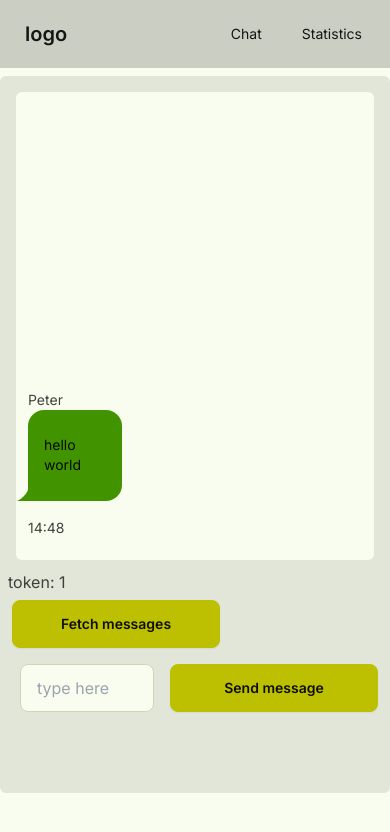
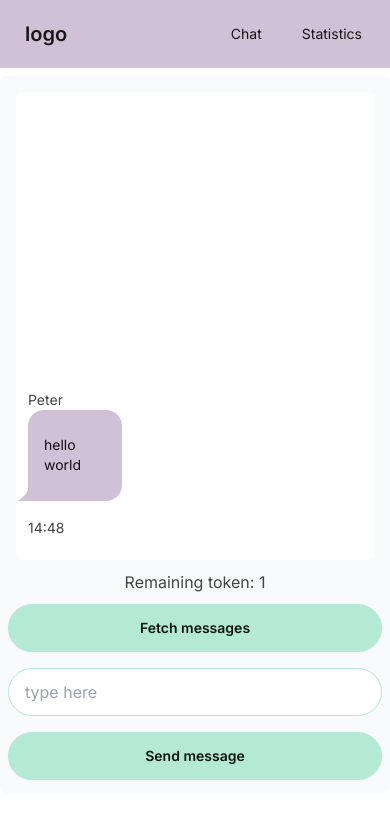
Before and after one commit to Infinite-Loopers2024/slow-chat-final, a Next.js app: page /chat in a window 390 px wide. Shown: the top 832 px of the page. Built offline with nearby package versions, Linux system fonts and the light colour scheme.

Commit message:
change theme and mobile format
Co-authored-by: Mårten Söderlind <marten.soderlind@appliedtechnology.se>
Co-authored-by: Love <love.bellinder@gmail.com>
Co-authored-by: Ali <ali.mohseni05@yahoo.se>

```diff
--- a/src/features/chat/components/chat.tsx
+++ b/src/features/chat/components/chat.tsx
@@ -8,7 +8,6 @@ export async function ChatPage() {
   return (
     <main className="container mx-auto p-2 rounded-md bg-base-200 mt-2 h-[85lvh] prose">
       <MessageBoard messages={messages} />
-      <div className="flex items-center justify-end"></div>
       <Form />
     </main>
   );
--- a/src/features/chat/components/form.tsx
+++ b/src/features/chat/components/form.tsx
@@ -3,15 +3,15 @@ import { addMessage } from "@/src/features/chat/actions";
 export default function Form() {
   return (
     <div>
-      <form className="flex items-center justify-end" action={addMessage}>
+      <form className="flex flex-col items-center justify-center" action={addMessage}>
         <input
-          className="input input-bordered input-warning w-full max-w-xs m-3"
+          className="input input-bordered input-accent w-full m-3"
           placeholder="type here"
           type="text"
           id="content"
           name="content"
         />
-        <button className="btn btn-secondary m-1 w-52" type="submit">
+        <button className="btn btn-accent m-1 w-full mb-4" type="submit">
           Send message
         </button>
       </form>
--- a/src/features/chat/components/navbar.tsx
+++ b/src/features/chat/components/navbar.tsx
@@ -2,7 +2,7 @@ import Link from "next/link";
 
 export function Navbar() {
   return (
-    <nav className="navbar bg-base-300">
+    <nav className="navbar bg-primary">
       <div className="flex-1">
         <Link className="btn btn-ghost text-xl" href=".">
           logo
--- a/src/features/chat/components/token-count.tsx
+++ b/src/features/chat/components/token-count.tsx
@@ -4,15 +4,17 @@ import { revalidateMessages } from "@/src/features/chat/actions";
 export default function TokenCount({ totalTokens }: { totalTokens: number }) {
   return (
     <>
-      <div id="counter" className="mr-20">
-        token: {totalTokens}
+      <div className="flex flex-col items-center justify-center">
+        <div id="counter" className="mb-1">
+          Remaining token: {totalTokens}
+        </div>
+        <button
+          onClick={() => revalidateMessages()}
+          className="btn btn-accent m-1 w-full"
+        >
+          Fetch messages
+        </button>
       </div>
-      <button
-        onClick={() => revalidateMessages()}
-        className="btn btn-secondary m-1 w-52"
-      >
-        Fetch messages
-      </button>
     </>
   );
 }
--- a/src/features/chat/form.tsx
+++ b/src/features/chat/form.tsx
@@ -2,8 +2,8 @@ import { addMessage } from "@/src/features/chat/actions";
 
 export default function Form() {
   return (
-    <div>
-      <form className="flex items-center justify-end" action={addMessage}>
+    <>
+      <form className="flex flex-col items-center justify-center" action={addMessage}>
         <input
           className="input input-bordered input-warning w-full max-w-xs m-3"
           placeholder="type here"
@@ -11,10 +11,10 @@ export default function Form() {
           id="content"
           name="content"
         />
-        <button className="btn btn-secondary m-1 w-52" type="submit">
+        <button className="btn btn-secondary m-1 w-full" type="submit">
           Send message
         </button>
       </form>
-    </div>
+    </>
   );
 }
--- a/tailwind.config.ts
+++ b/tailwind.config.ts
@@ -12,5 +12,5 @@ export default {
   },
 
   plugins: [tailwindTypography, require("daisyui")],
-  daisyui: { themes: ["lemonade"] },
+  daisyui: { themes: ["pastel"] },
 } satisfies Config;
```
